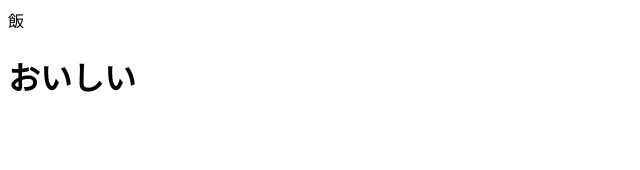
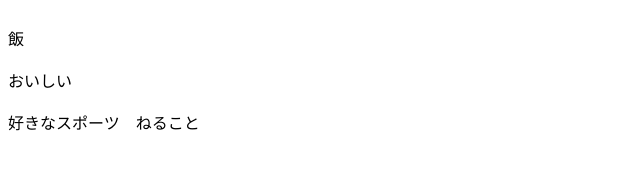
Before and after one commit to nagaseyuto/menu, a plain HTML site: page index.html in a window 1280 px wide. Shown: the whole page, without its empty margins (0-640 px from the left). Drawn offline with Linux system fonts and the light colour scheme.

Commit message:
好きなスポーツ

```diff
--- a/index.html
+++ b/index.html
@@ -7,7 +7,8 @@
     <title>食いたいもの</title>
 </head>
 <body>
-    <dr>飯</dr>
-    <h1>おいしい</h1>
+    <br>飯</br>
+    <br>おいしい</br>
+   <br> 好きなスポーツ　ねること</br>
 </body>
 </html>
```
